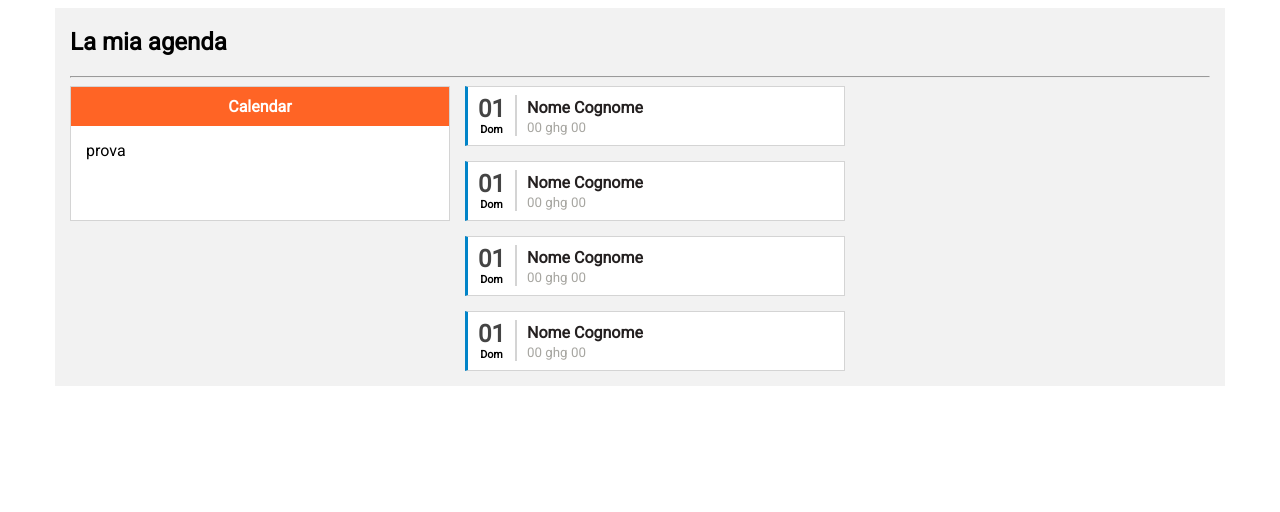
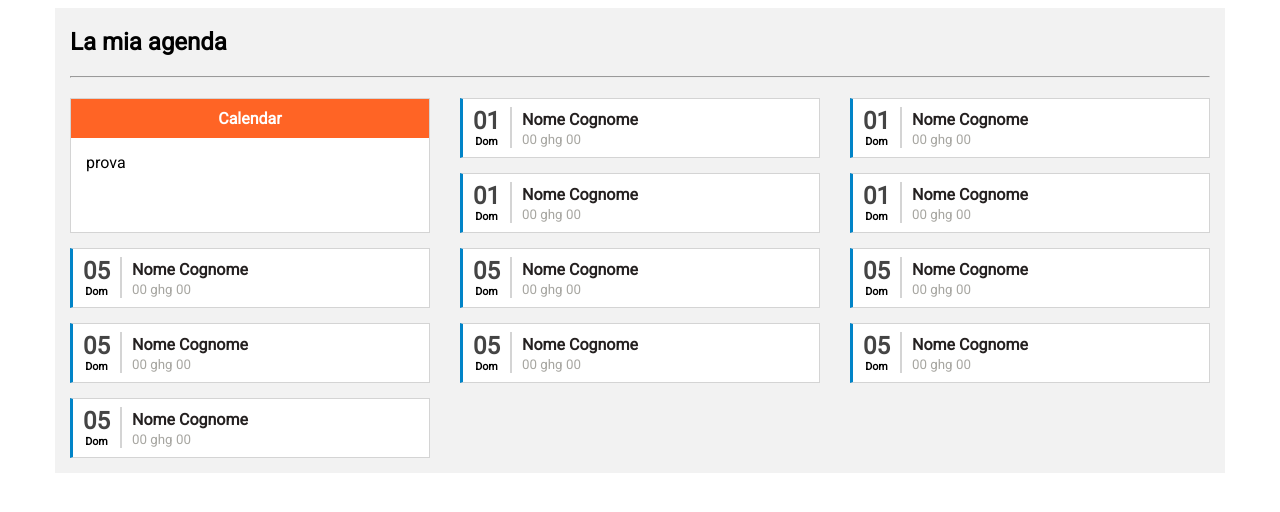
Before and after one commit to iladiro/facile, a plain HTML site: page index.html in a window 1280 px wide. Drawn offline with Linux system fonts and the light colour scheme.

Commit message:
grid set for calendar section

```diff
--- a/assets/stylesheets/scss/partials/_calendar.scss
+++ b/assets/stylesheets/scss/partials/_calendar.scss
@@ -18,10 +18,10 @@
   }
 }
 
-
-
 .calendar-section {
   .left-side {
+    padding-left: 15px;
+    padding-right: 15px;
     @media (min-width: 992px) {
       width: 33.33333333%;
       float: left;
@@ -32,13 +32,21 @@
       width: 66.66666667%;
       float: left;
     }
-    .half {
-      @media (min-width: 992px) {
-        width: 50%;
-        float: left;
-        margin-left: 15px;
-        margin-right: 15px;
-      }
+  }
+  .one-third {
+    padding-left: 15px;
+    padding-right: 15px;
+    @media (min-width: 992px) {
+      width: 33.33333333%;
+      float: left;
+    }
+  }
+  .half {
+    padding-left: 15px;
+    padding-right: 15px;
+    @media (min-width: 992px) {
+      width: 50%;
+      float: left;
     }
   }
 }
--- a/index.html
+++ b/index.html
@@ -26,8 +26,9 @@
   <body>
     <section class="container bg__grey--light">
       <h1>La mia agenda</h1>
-      <hr>
-      <div class="calendar-section">
+      <hr class="mb-20">
+      <div class="row">
+        <div class="calendar-section clearfix">
           <div class="left-side">
             <div id="calendar">
               <h4 class="label mtb-0">Calendar</h4>
@@ -85,7 +86,10 @@
             </div>
           </div>
         </div>
-      <!-- <div class="row">
+      </div>
+      <div class="row">
+        <div class="calendar-section clearfix">
+          <div class="one-third">
             <div class="task-box blue">
               <div class="pull-left text-center task-box__left">
                 <h2 class="mtb-0 task-box__day">05</h2>
@@ -96,6 +100,8 @@
                 <small class="task-box__target">00 ghg 00</small>
               </div>
             </div>
+          </div>
+          <div class="one-third">
             <div class="task-box blue">
               <div class="pull-left text-center task-box__left">
                 <h2 class="mtb-0 task-box__day">05</h2>
@@ -106,6 +112,8 @@
                 <small class="task-box__target">00 ghg 00</small>
               </div>
             </div>
+          </div>
+          <div class="one-third">
             <div class="task-box blue">
               <div class="pull-left text-center task-box__left">
                 <h2 class="mtb-0 task-box__day">05</h2>
@@ -116,6 +124,8 @@
                 <small class="task-box__target">00 ghg 00</small>
               </div>
             </div>
+          </div>
+          <div class="one-third">
             <div class="task-box blue">
               <div class="pull-left text-center task-box__left">
                 <h2 class="mtb-0 task-box__day">05</h2>
@@ -126,6 +136,8 @@
                 <small class="task-box__target">00 ghg 00</small>
               </div>
             </div>
+          </div>
+          <div class="one-third">
             <div class="task-box blue">
               <div class="pull-left text-center task-box__left">
                 <h2 class="mtb-0 task-box__day">05</h2>
@@ -136,6 +148,8 @@
                 <small class="task-box__target">00 ghg 00</small>
               </div>
             </div>
+          </div>
+          <div class="one-third">
             <div class="task-box blue">
               <div class="pull-left text-center task-box__left">
                 <h2 class="mtb-0 task-box__day">05</h2>
@@ -146,6 +160,8 @@
                 <small class="task-box__target">00 ghg 00</small>
               </div>
             </div>
+          </div>
+          <div class="one-third">
             <div class="task-box blue">
               <div class="pull-left text-center task-box__left">
                 <h2 class="mtb-0 task-box__day">05</h2>
@@ -156,27 +172,9 @@
                 <small class="task-box__target">00 ghg 00</small>
               </div>
             </div>
-        <div class="task-box blue">
-          <div class="pull-left text-center task-box__left">
-            <h2 class="mtb-0 task-box__day">05</h2>
-            <h6 class="mtb-0">Dom</h6>
-          </div>
-          <div class="pull-left task-box__right">
-            <h4 class="task-box__title mb-0">Nome Cognome</h4>
-            <small class="task-box__target">00 ghg 00</small>
           </div>
         </div>
-        <div class="task-box blue">
-          <div class="pull-left text-center task-box__left">
-            <h2 class="mtb-0 task-box__day">05</h2>
-            <h6 class="mtb-0">Dom</h6>
       </div>
-          <div class="pull-left task-box__right">
-            <h4 class="task-box__title mb-0">Nome Cognome</h4>
-            <small class="task-box__target">00 ghg 00</small>
-          </div>
-        </div>
-      </div> -->
     </section>
   </body>
 </html>
```
Also changed, not shown: assets/stylesheets/scss/partials/share/_task-box.scss (+0 -8 lines), assets/stylesheets/style.css, 1 other file. Lines whose indentation alone changed are shown as unchanged.
